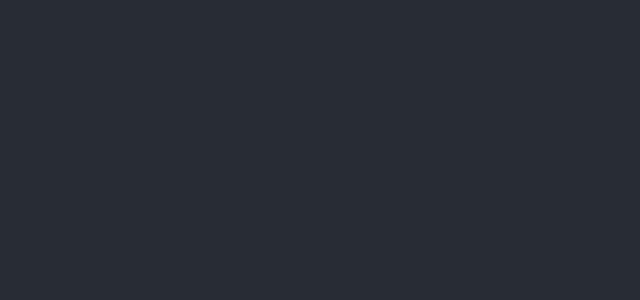
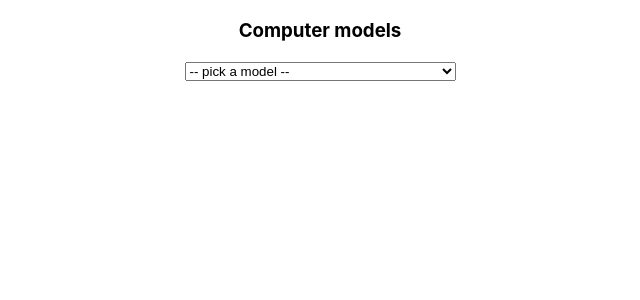
Before and after one commit to TatyCris/weekend-3-homework, a React (Create React App) app: page / in a window 1280 px wide. Shown: the top 300 px of the page, without its empty margins (320-960 px from the left). Built offline with nearby package versions, Linux system fonts and the light colour scheme.

Commit message:
Event handling and local state

```diff
--- a/src/App.js
+++ b/src/App.js
@@ -1,15 +1,60 @@
 import React, { Component } from 'react';
 import './App.css';
+// import { createStore } from 'redux';
+
+const data = {
+  "Ivel Z3": {
+    manufacturer: "Ivasim",
+    year: 1969,
+    origin: "Croatia"
+  },
+  "Bally Astrocade": {
+    manufacturer: "Bally Consumer Products",
+    year: 1977,
+    origin: "USA"
+  },
+  "Sord M200 Smart Home Computer": {
+    manufacturer: "Sord Computer Corporation",
+    year: 1971,
+    origin: "Japan"
+  },
+  "Commodore 64": {
+    manufacturer: "Commodore",
+    year: 1982,
+    origin: "USA"
+  }
+}
+
+// const reducer = (state = 'red', action) => {
+//   return state
+// }
+
+// const store = createStore(reducer)
 
 class App extends Component {
+  state = {
+    value: ''
+  }
 
+  updateSelection = (event) => {
+    console.log(event.target.value, event);
+    this.setState({selected: event.target.value})
+  }
 
   render() {
+    // console.log(store.getState());
+
     return (
       <div className="App">
-        <header className="App-header">
-
-        </header>
+        <h3>Computer models</h3>
+        <select value={this.state.selected} onChange={this.updateSelection}>
+          <option value="">-- pick a model --</option>
+          {Object.entries(data).map(computer =>
+            <option key={computer[0]} value={computer[0]}>
+              {computer[0]} ({computer[1].year})
+            </option>
+          )}
+        </select>
       </div>
     );
   }
--- /dev/null
+++ b/src/reducers/index.js
@@ -0,0 +1,6 @@
+import { combineReducers } from 'redux'
+// import --- from '---'
+
+export default combineReducers({
+    // ---
+})
--- a/src/store.js
+++ b/src/store.js
@@ -1,8 +1,8 @@
 import { createStore } from 'redux'
-// import reducer from './reducers'
+import reducer from './reducers'
 
 const enhancer = window.__REDUX_DEVTOOLS_EXTENSION__ && window.__REDUX_DEVTOOLS_EXTENSION__()
 
-const store = createStore(enhancer)
+const store = createStore(reducer, enhancer)
 
 export default store
```
